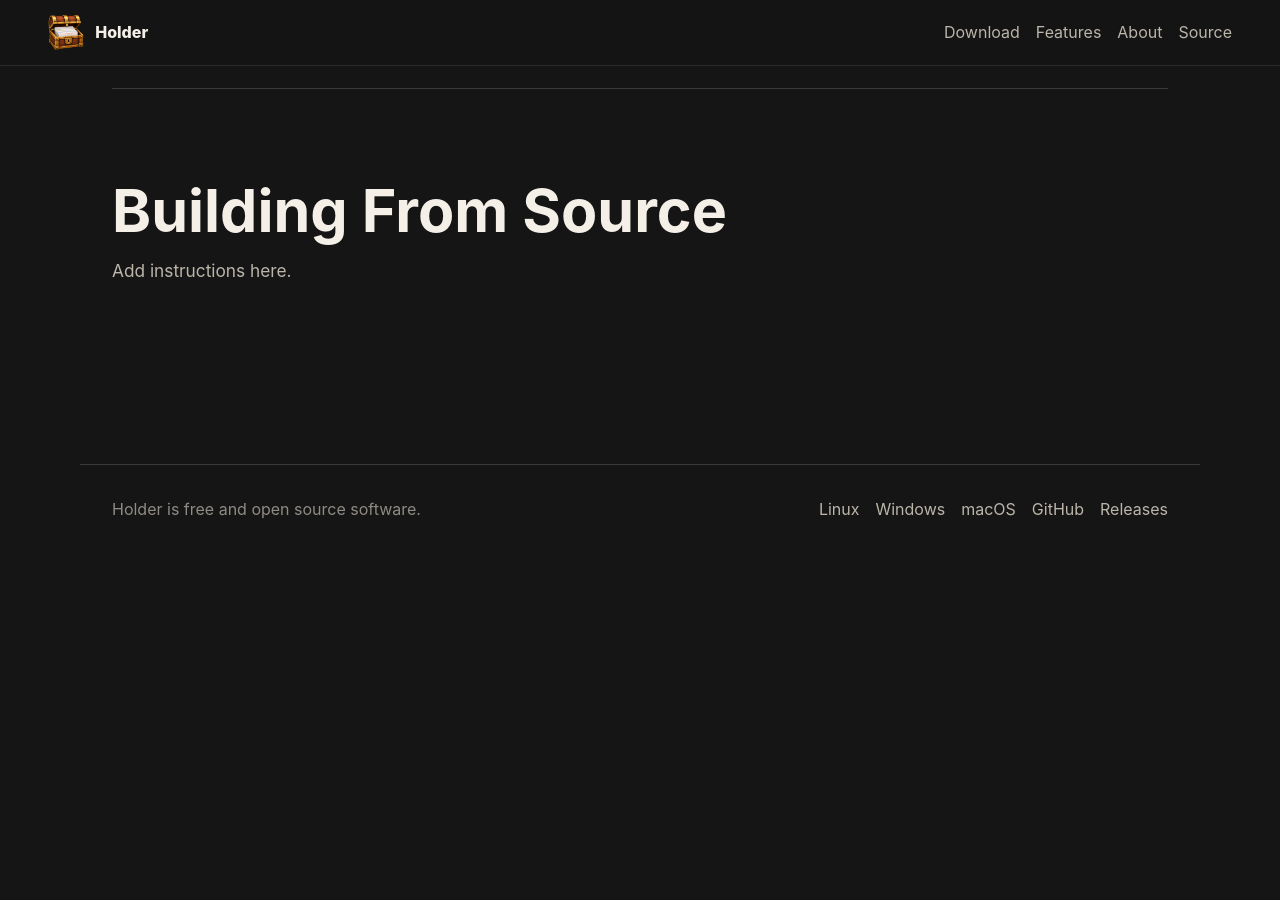
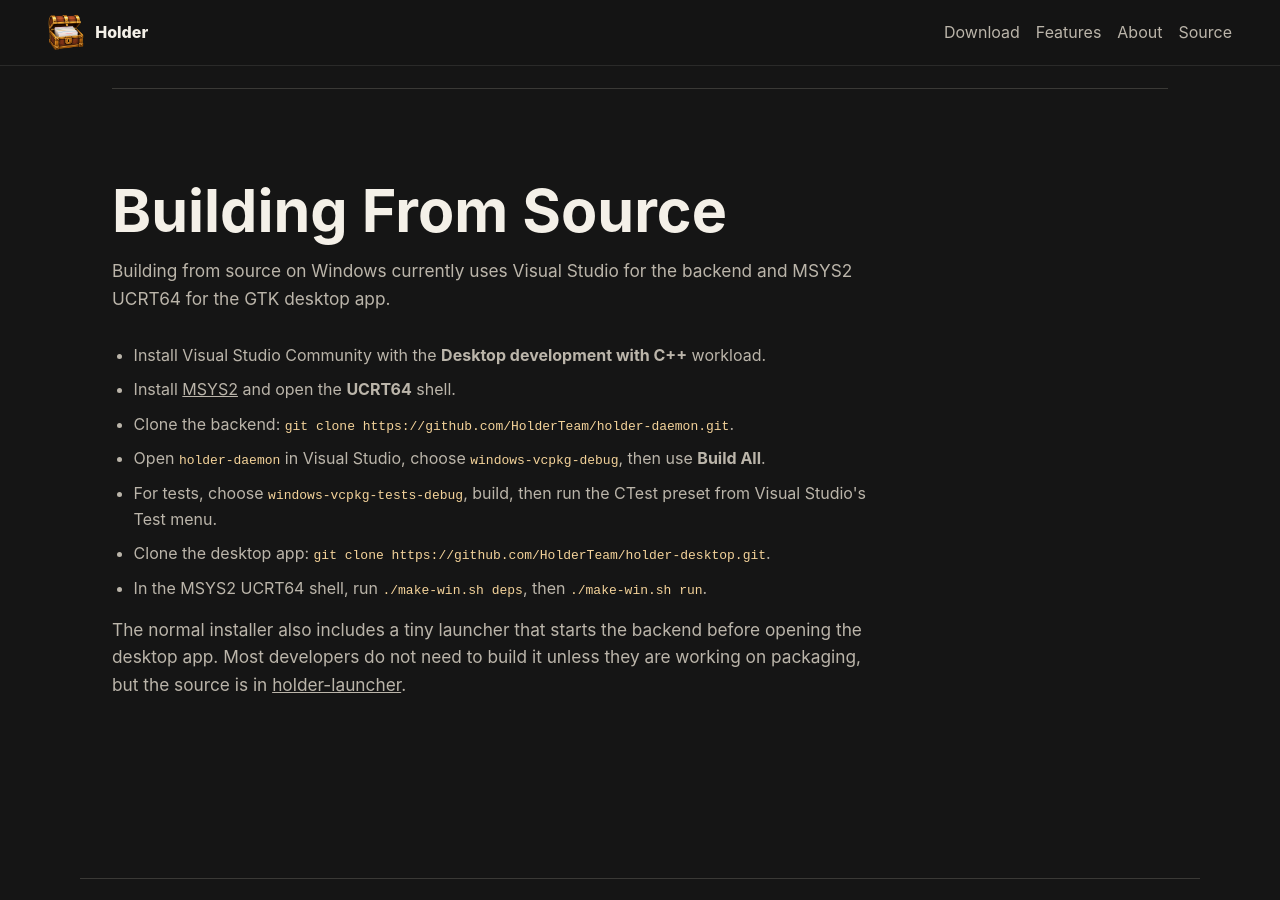
Before and after one commit to HolderTeam/holder-website, a Jekyll site: the page built from windows.md, in a window 1280 px wide and 900 px high, scrolled down 2468 px. Built offline with Jekyll 4.4.1, drawn with Linux system fonts in a browser that asks for light colours; comment, search, counter and statistics services are not loaded; before the commit the page ends 3039 px from its top, so only the background shows below that.

Commit message:
Tidy launcher mention.

```diff
--- a/windows.md
+++ b/windows.md
@@ -49,6 +49,16 @@ permalink: /windows/
 <section class="section">
   <div class="section-head">
     <h2>Building From Source</h2>
-    <p>Add instructions here.</p>
+    <p>Building from source on Windows currently uses Visual Studio for the backend and MSYS2 UCRT64 for the GTK desktop app.</p>
+    <ul class="steps">
+      <li>Install Visual Studio Community with the <strong>Desktop development with C++</strong> workload.</li>
+      <li>Install <a href="https://www.msys2.org/">MSYS2</a> and open the <strong>UCRT64</strong> shell.</li>
+      <li>Clone the backend: <code>git clone https://github.com/HolderTeam/holder-daemon.git</code>.</li>
+      <li>Open <code>holder-daemon</code> in Visual Studio, choose <code>windows-vcpkg-debug</code>, then use <strong>Build All</strong>.</li>
+      <li>For tests, choose <code>windows-vcpkg-tests-debug</code>, build, then run the CTest preset from Visual Studio's Test menu.</li>
+      <li>Clone the desktop app: <code>git clone https://github.com/HolderTeam/holder-desktop.git</code>.</li>
+      <li>In the MSYS2 UCRT64 shell, run <code>./make-win.sh deps</code>, then <code>./make-win.sh run</code>.</li>
+    </ul>
+    <p>The normal installer also includes a tiny launcher that starts the backend before opening the desktop app. Most developers do not need to build it unless they are working on packaging, but the source is in <a href="https://github.com/HolderTeam/holder-launcher">holder-launcher</a>.</p>
   </div>
 </section>
```
